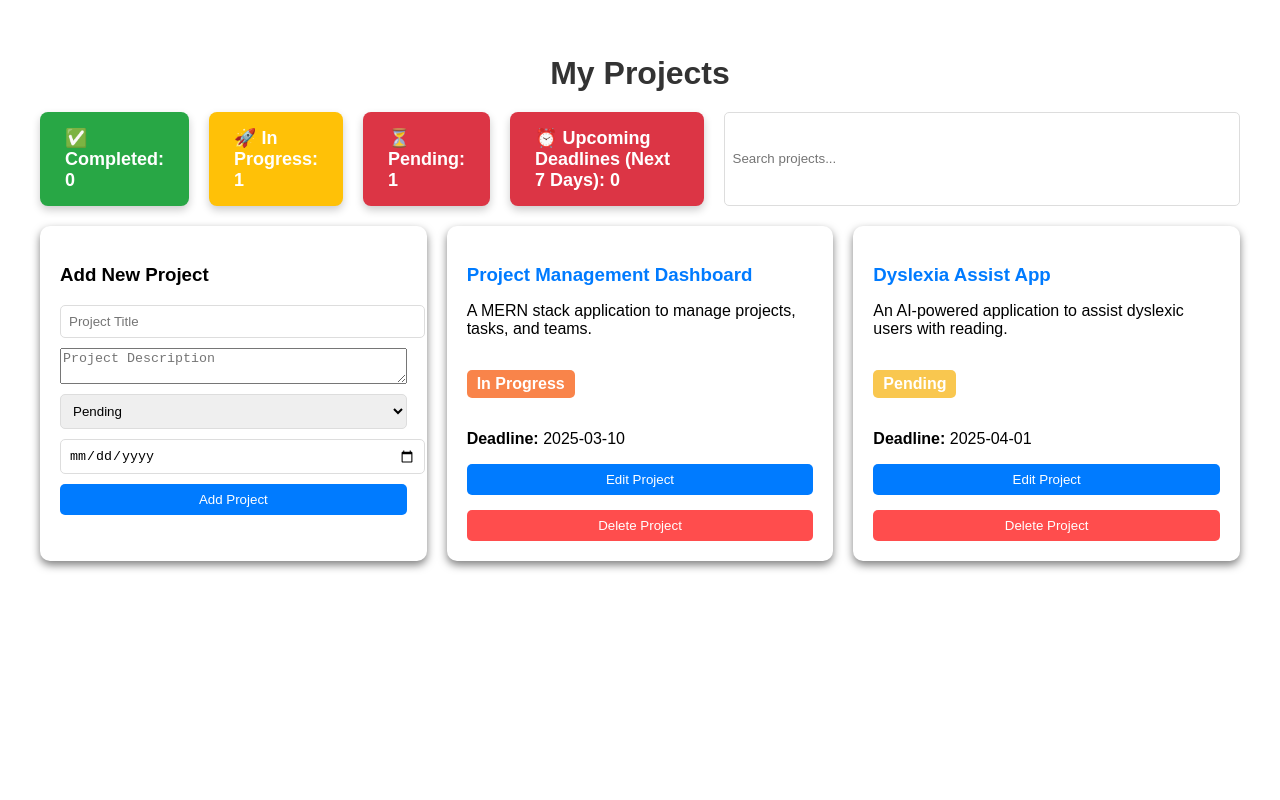
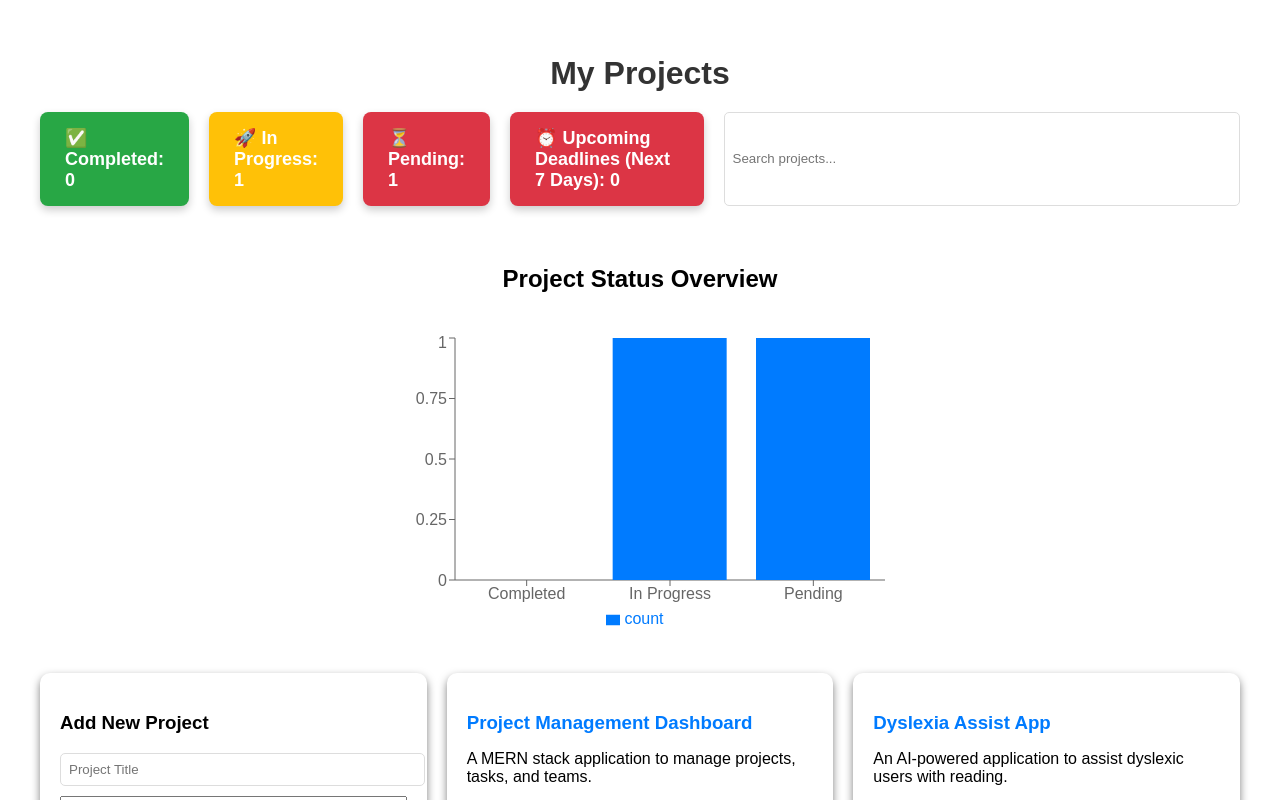
Before and after one commit to ShajithaS/Project-management-Dashboard, a React (Vite) app in the folder pmd/: page /projects in a window 1280 px wide. Shown: the top 800 px of the page. Built offline with nearby package versions, Linux system fonts and the light colour scheme.

Commit message:
added bar chart for projects status

```diff
--- a/pmd/package.json
+++ b/pmd/package.json
@@ -13,7 +13,8 @@
     "axios": "^1.7.9",
     "react": "^19.0.0",
     "react-dom": "^19.0.0",
-    "react-router-dom": "^7.2.0"
+    "react-router-dom": "^7.2.0",
+    "recharts": "^2.15.1"
   },
   "devDependencies": {
     "@eslint/js": "^9.19.0",
--- a/pmd/src/Components/Projects/Projects.css
+++ b/pmd/src/Components/Projects/Projects.css
@@ -140,7 +140,7 @@ button {
     padding: 8px 12px;
     border-radius: 5px;
     cursor: pointer;
-    transition: background 0.3s;
+    transition: background 0.5s;
 }
 
 button:hover {
@@ -231,7 +231,7 @@ input, select {
 .task-row{
 
   display: grid;
-  grid-template-columns: 2fr 1fr 1fr 0.5fr; /* Adjust column width */
+  grid-template-columns: 2fr 1fr 1fr 0.5fr;
   align-items: center;
   background: #f8f9fa;
   padding: 10px;
@@ -286,3 +286,10 @@ input, select {
   text-align: center;
   font-weight: bold;
 }
+.chart-container{
+    display: flex;
+    align-items: center;
+    flex-direction: column;
+    margin:40px;
+    gap: 20px;
+}
--- a/pmd/src/Components/Projects/Projects.jsx
+++ b/pmd/src/Components/Projects/Projects.jsx
@@ -1,6 +1,7 @@
 import React from "react";
 import { useState } from "react";
 import "./Projects.css";
+import { BarChart, Bar, XAxis, YAxis, Tooltip, Legend, PieChart, Pie, Cell } from "recharts";
 
 const Projects = () => {
   const [projects, setProjects] = useState([
@@ -208,6 +209,16 @@ const Projects = () => {
     const daysRemaining = timeDiff / (1000 * 60 * 60 * 24); // Convert milliseconds to days
     return daysRemaining > 0 && daysRemaining <= 7;
   }).length;
+
+  //piechart for project status
+  const projectStatusData = [
+    { name: "Completed", count: totalCompleted },
+    { name: "In Progress", count: totalInProgress },
+    { name: "Pending", count: totalPending },
+  ];
+
+
+  //to search project
   const [searchQuery, setSearchQuery] = useState("");
   const filteredProjects = projects.filter((project) =>
   project.title.toLowerCase().includes(searchQuery.toLowerCase())
@@ -239,6 +250,16 @@ const Projects = () => {
   onChange={(e) => setSearchQuery(e.target.value)}
   className="search-bar"
 />
+      </div>
+      <div className="chart-container">
+        <h2>Project Status Overview</h2>
+        <BarChart width={500} height={300} data={projectStatusData}>
+          <XAxis dataKey="name" />
+          <YAxis />
+          <Tooltip />
+          <Legend />
+          <Bar dataKey="count" fill="#007bff" />
+        </BarChart>
       </div>
 
       <div className="projects-grid">
```
Also changed, not shown: 1 other file (tests, documents, lock files or other folders).
